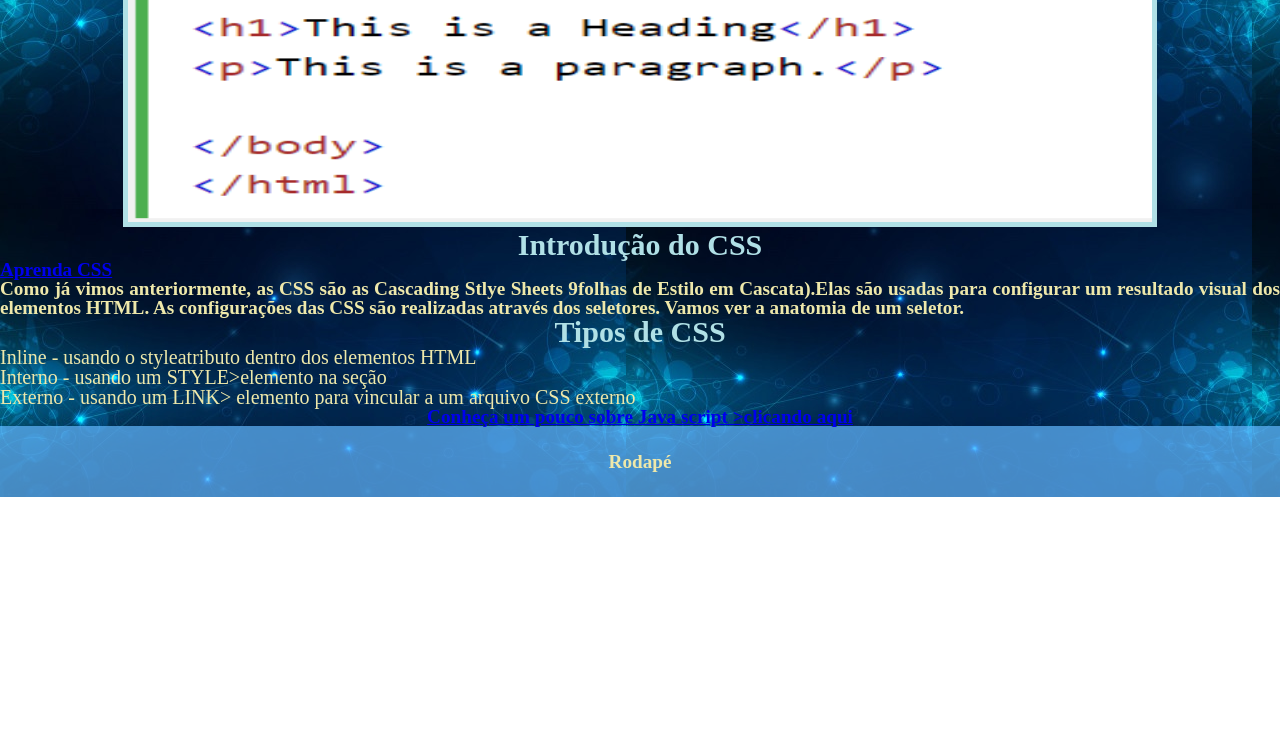
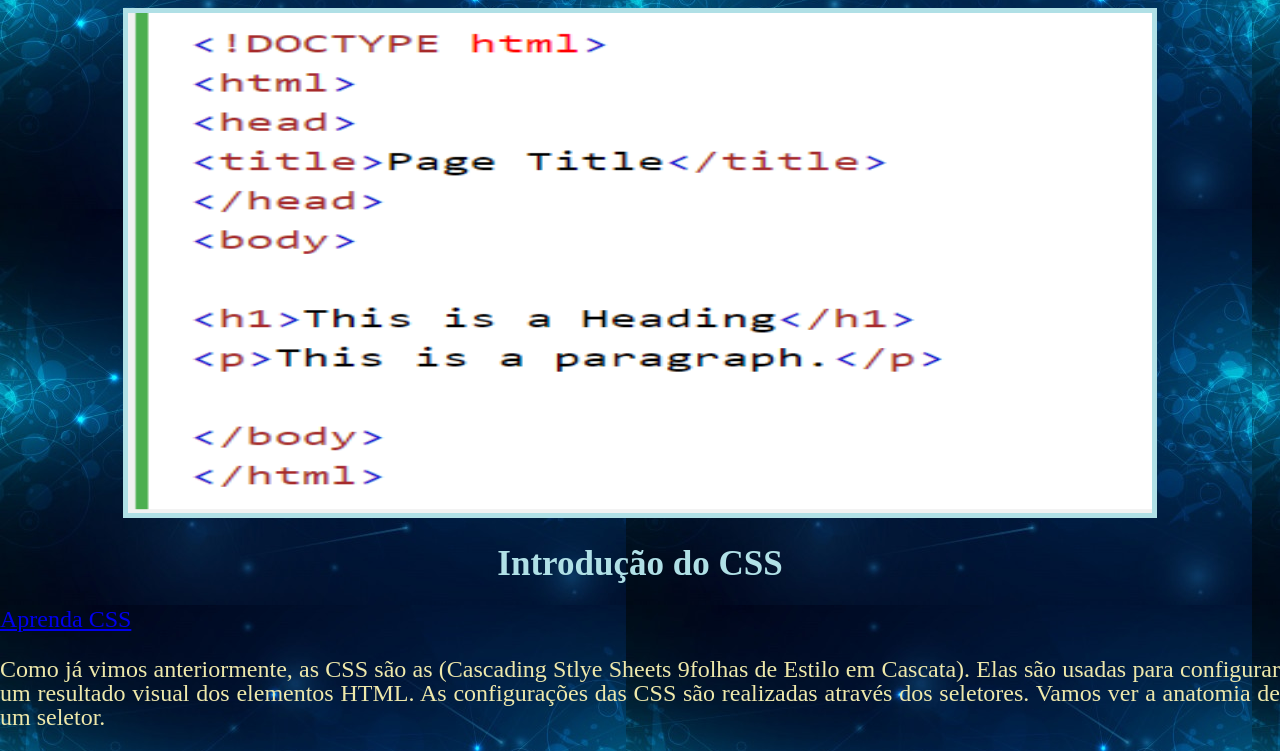
Before and after one commit to luna8-web/IW, a plain HTML site: page index.html in a window 1280 px wide. Shown: the part 583-1334 px from the top of the page. Before the commit the page ends 1080 px from the top, so only its background shows below. Drawn offline with Linux system fonts and the light colour scheme.

Commit message:
Add files via upload

```diff
--- a/css/style.css
+++ b/css/style.css
@@ -40,10 +40,10 @@ h2{ font-size: 4em;
   text-align: center;
   color:#B0E0E6;
   font-weight: bolder;
-  margin-top: 6%
-  margin-bottom:6%;
+  margin-top: 2%;
+  margin-bottom:2%;
 
-  font-size: 30px ;
+  font-size: 35px ;
 }
 
 header, footer{
@@ -54,24 +54,23 @@ header, footer{
 
 p{
   color:#EEE8AA;
-  font-weight:bolder;
-  font-size: 1.2em;
+  font-size: 1.5em;
   text-align: justify;
-  margin-top: 6%
-  margin-bottom:6%;
+  margin-top: 2%;
+  margin-bottom:2%;
 }
 ul{
   font-size: 20px;
   text-align: justify;
-  margin-top: 2%
-  margin-bottom:2%
+  margin-top: 2%;
+  margin-bottom:2%;
 }
 ul li{
 
   color:#EEE8AA;
   text-align: justify;
-  margin-top: 1%
-  margin-bottom:1%
+  margin-top: 1%;
+  margin-bottom:1%;
 }
 
 
--- a/index.html
+++ b/index.html
@@ -33,12 +33,12 @@
             </figure>
             <h2 class="titulos">Introdução do CSS</h2>
             <p><a href="https://www.w3schools.com/css/default.asp" target="_blank">Aprenda CSS</a></p>
-            <p>Como já vimos anteriormente, as CSS são as Cascading Stlye Sheets 9folhas de Estilo em Cascata).Elas são usadas para configurar um resultado visual dos elementos HTML. As configurações das CSS são realizadas através dos seletores. Vamos ver a anatomia de um seletor.</p>
+            <p>Como já vimos anteriormente, as CSS são as (Cascading Stlye Sheets 9folhas de Estilo em Cascata). Elas são usadas para configurar um resultado visual dos elementos HTML. As configurações das CSS são realizadas através dos seletores. Vamos ver a anatomia de um seletor.</p>
             <h2 class="titulos">Tipos de CSS</h2>
             <ul>
-         	<li  >Inline - usando o styleatributo dentro dos elementos HTML
-         	<li  >Interno - usando um STYLE>elemento na <HEAD>seção
-            <li  >Externo - usando um LINK> elemento para vincular a um arquivo CSS externo
+         	<li>►Inline - usando o styleatributo dentro dos elementos HTML
+         	<li>►Interno - usando um STYLE>elemento na <HEAD>seção
+            <li>►Externo - usando um LINK> elemento para vincular a um arquivo CSS externo
   	        </li>
             </ul>
              <p class="centro"><a href="java.html"> Conheça um pouco sobre Java script >clicando aqui</a></p>
--- a/java.html
+++ b/java.html
@@ -8,7 +8,7 @@
     <title> Java script</title>
     <link rel="stylesheet" type="text/css" href="css/reset.css">
     <link rel="stylesheet" type="text/css" href="css/style.css">
-    <link rel="shortcut icon" href="imagens/java-logo.jpg">
+    <link rel="shortcut icon" href="imagens/favicom.png">
 
 </head>
 <body>
```
